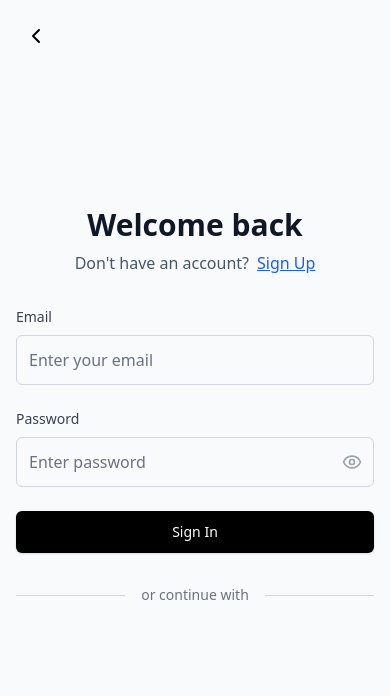
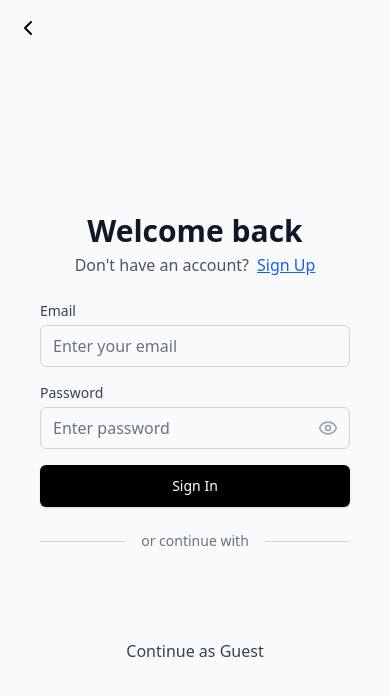
Before and after one commit to LakshayJ17/BlogNest, a React (Vite) app in the folder frontend/: page /signin in a window 390 px wide. Shown: the top 696 px of the page. Built offline with nearby package versions, Linux system fonts and the light colour scheme; no server answers.

Commit message:
added guest mode

```diff
--- a/frontend/src/components/Auth.tsx
+++ b/frontend/src/components/Auth.tsx
@@ -108,14 +108,14 @@ export const Auth = ({ type }: { type: "signup" | "signin" }) => {
   };
 
   return (
-    <div className="min-h-screen h-screen bg-gray-50 flex items-center justify-center py-12 px-4 sm:px-6 lg:px-8">
-      <div className="max-w-md w-full space-y-8 pt-10">
-        <Link to="/" className="absolute top-6 left-6 sm:top-8 sm:left-8 z-10">
+    <div className="min-h-screen h-screen bg-gray-50 flex items-center justify-center py-12 px-10 sm:px-6 lg:px-8">
+      <div className="max-w-md w-full space-y-6 pt-10">
+        <Link to="/" className="absolute top-4 left-4 sm:top-8 sm:left-8 z-10">
           <BackButton />
         </Link>
 
         <div className="text-center">
-          <h1 className="text-3xl sm:text-4xl font-bold text-gray-900 mb-2">
+          <h1 className="text-3xl sm:text-4xl font-bold text-gray-900 mb-1">
             {type === "signup" ? "Create an account" : "Welcome back"}
           </h1>
           <p className="text-gray-600">
@@ -132,7 +132,7 @@ export const Auth = ({ type }: { type: "signup" | "signin" }) => {
         </div>
 
         <form
-          className="space-y-6"
+          className=" space-y-4 sm:space-y-6"
           onSubmit={(e) => {
             e.preventDefault();
             sendRequest();
@@ -214,9 +214,11 @@ export const Auth = ({ type }: { type: "signup" | "signin" }) => {
           </div>
         </div>
 
-        <div className="flex justify-center">
+        <div className="flex flex-col sm:flex-row justify-center items-center gap-4 mt-2">
+          <>
+            <div className="flex flex-col items-center w-full sm:w-auto">
               {googleLoading ? (
-            <div className="flex items-center px-23 rounded-sm py-2.5 border justify-center">
+                <div className="flex items-center justify-center w-full sm:w-auto h-12">
                   <Spinner size="small" />
                 </div>
               ) : (
@@ -224,11 +226,20 @@ export const Auth = ({ type }: { type: "signup" | "signin" }) => {
                   onSuccess={handleGoogleAuth}
                   onError={handleGoogleError}
                   theme="outline"
-              size="large"
                   text={type === "signup" ? "signup_with" : "signin_with"}
-              shape="rectangular"
                 />
               )}
+            </div>
+            <div className="hidden sm:block h-10 w-px bg-gray-300 mx-4" />
+            <div className="flex flex-col justify-center items-center w-full sm:w-auto">
+              <button
+                className="px-4 py-2 sm:bg-white sm:hover:bg-blue-100/40 sm:rounded-md text-gray-700 font-medium sm:border sm:border-gray-200 w-full hover:cursor-pointer sm:w-auto"
+                onClick={() => navigate("/blogs")}
+              >
+                Continue as Guest
+              </button>
+            </div>
+          </>
         </div>
       </div>
     </div>
@@ -256,14 +267,14 @@ function LabeledInput({
 
   return (
     <div>
-      <label className="block text-sm font-medium text-gray-700 mb-2">
+      <label className="block text-sm font-medium text-gray-700 mb-1">
         {label}
       </label>
       <div className="relative">
         <input
           onChange={onChange}
           type={isPasswordField && !showPassword ? "password" : "text"}
-          className="appearance-none relative block w-full px-3 py-3 border border-gray-300 placeholder-gray-500 text-gray-900 rounded-md focus:outline-none focus:ring-2 focus:ring-blue-500 focus:border-blue-500 focus:z-10 sm:text-sm"
+          className="appearance-none relative block w-full px-3 py-2 sm:py-3 border border-gray-300 placeholder-gray-500 text-gray-900 rounded-md focus:outline-none focus:ring-2 focus:ring-blue-500 focus:border-blue-500 focus:z-10 sm:text-sm"
           placeholder={placeholder}
           required
         />
```
Lines whose indentation alone changed are shown as unchanged.
